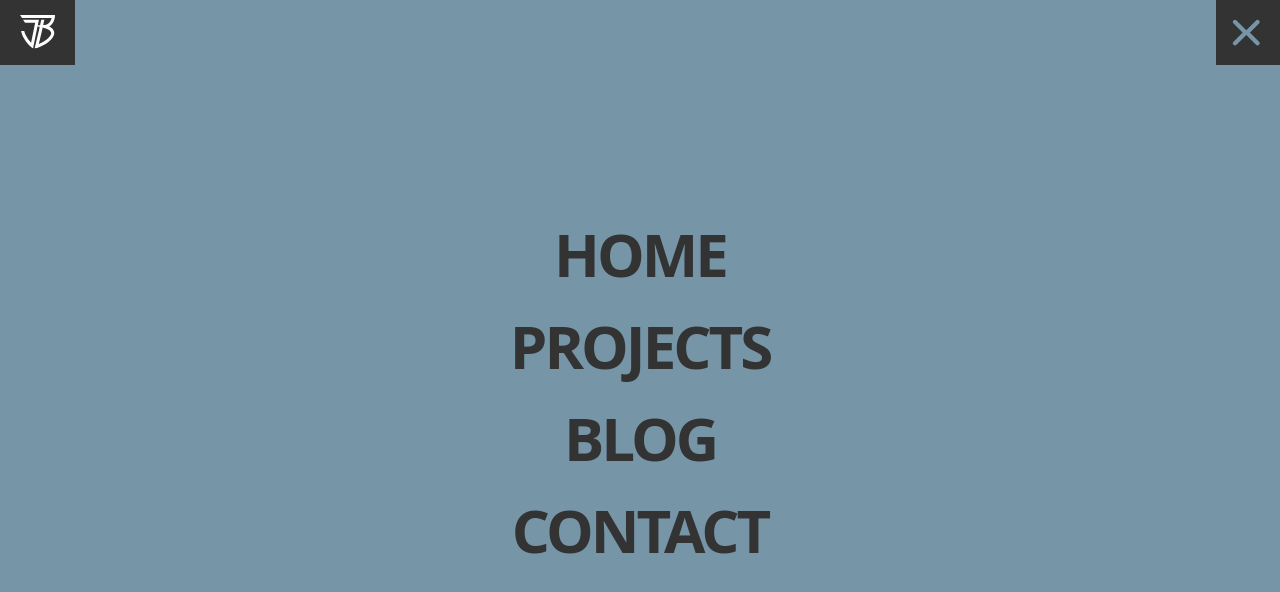
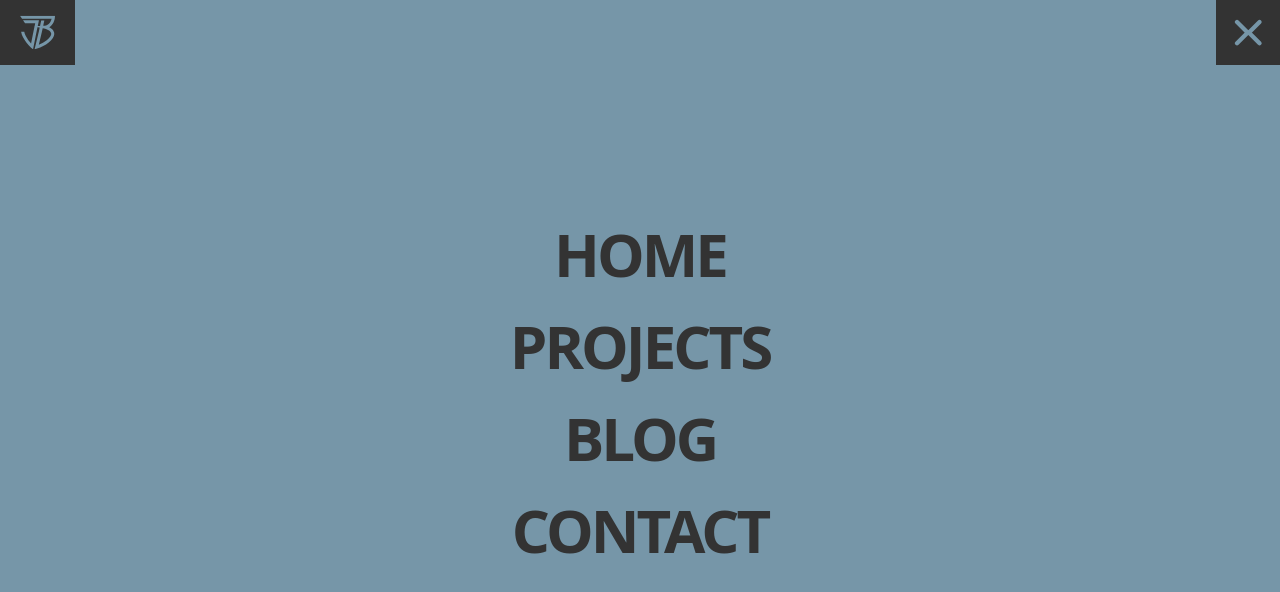
Before and after one commit to jablancTheDesigner/Jablanc-v3, a Next.js app: page / in a window 1280 px wide. Both pictures are taken after a click on the button 1248 px from the left and 32 px from the top of the page. Shown: the top 592 px of the page. Built offline with nearby package versions, Linux system fonts and the light colour scheme.

Commit message:
component restructuring and project page updates

```diff
--- a/components/Card.tsx
+++ b/components/Card.tsx
@@ -8,8 +8,7 @@ interface Card {
     layout: string
 }
 
-const Card:FC<Card> = ({content, layout}): ReactElement => {
-
+function Card({content, layout}: Card): ReactElement {
     let isGrid = layout == 'grid';
 
     return (
--- a/components/Hero.tsx
+++ b/components/Hero.tsx
@@ -1,13 +1,10 @@
-import Button from "./Button";
 import {FC, ReactElement} from 'react';
 import Link from 'next/link';
 import { motion } from "framer-motion";
 
-const Hero:FC<any> = (props): ReactElement => {
-    const styles = {
-      'hero': 'hero min-h-screen flex flex-col items-center justify-center bg-dark',
-      'headline':'relative z-1 relative text-center flex max-w-lg lg:max-w-2xl md:max-w-xl flex-col z-10',
-    }
+const helloText = `Hi I'm Jahmal`;
+const heroText = "Frontend Engineer & Designer";
+const heroButtonText = "The Work";
 
 const bgWords: string[] = [
   'FrontEnd',
@@ -15,33 +12,37 @@ const Hero:FC<any> = (props): ReactElement => {
   'Designer'
 ]
 
+const HeroTopText = (prop) : ReactElement => {
   return (
-      <div className={styles.hero}>
-          <div
-            className={styles.headline}>
     <motion.h1
-              className="text-dark z-2 relative tracking-tighter md:text-6xl lg:text-7xl text-4xl font-semibold p-4 md:p-8  font-league-spartan"
+        className="text-dark z-2 relative p-4 md:p-8 font-league-spartan text-left md:text-center"
         initial={{scale: 0, opacity: 0}}
         whileInView={{scale: [0, 1.2, 0.9,  1], opacity: [0,1]}}
         transition={{type: "spring", stiffness: 400, damping: 17 }}>
-              Hi I&apos;m Jahmal, a Frontend Developer & Designer based in Alpharetta, GA.
+        <span className='block text-2xl md:text-3xl mb-4'>{helloText}</span>
+        <span className='md:text-6xl lg:text-7xl text-7xl tracking-tighter font-bold leading-[0.85]'>{heroText}</span>
     </motion.h1>
+  )
+}
+
+const HeroBottomText = (props) : ReactElement => {
+  return (
       <motion.div
-              className="flex items-center gap-8 justify-center md:flex-row flex-col relative"
+          className="flex md:items-center items-start gap-8 justify-center md:flex-row flex-col relative"
           initial={{top: 50, opacity: 0}}
           whileInView={{top: [-30, 10, 0], opacity: 1}}
           transition={{type: "spring", stiffness: 400, damping: 17, delay: .75 }}>
           <Link href="/projects">
-                  <a className="app-button">
-                  The Work
-                  </a>
+              <a className="app-button">{heroButtonText}</a>
           </Link>
       </motion.div>
-          </div>
+  )
+}
 
+export const HeroBg = (props) : ReactElement => {
+  return (
       <div className="hero__background absolute left-0 top-0 leading-[0.7] text-center w-screen h-screen overflow-hidden flex flex-col  break-all justify-center">
-
-              {bgWords.map( (word,idx) => {
+          {bgWords.map( (word, idx) => {
             return (
               <div className="opacity-10" key={idx}>
                 <h1 className="text-primary font-bold tracking-tighter break-none lg:text-[15rem] md:text-[11rem] text-[7rem]  text-center  animate-pulse uppercase whitespace-nowrap" key={idx}>
@@ -50,8 +51,19 @@ const Hero:FC<any> = (props): ReactElement => {
               </div>
             )
           })}
+      </div>
+  )
+}
 
+const Hero = (props): ReactElement => {
+    return (
+      <div className="hero flex flex-col items-center justify-center bg-dark flex-1">
+          <div
+            className="relative z-1 flex max-w-lg lg:max-w-2xl md:max-w-xl flex-col z-10">
+              <HeroTopText />
+              <HeroBottomText />
           </div>
+          <HeroBg />
       </div>
     )
 }
--- a/components/Layout.tsx
+++ b/components/Layout.tsx
@@ -7,7 +7,7 @@ const Layout:FC<any> = ({children}): ReactElement => {
     return (
         <>
             <Nav />
-            <main>{children}</main>
+            <main className='min-h-screen flex'>{children}</main>
             <SocialLinks />
         </>
     )
--- a/components/Loader.tsx
+++ b/components/Loader.tsx
@@ -1,6 +1,6 @@
-import { FC } from "react";
+import { ReactElement } from "react";
 
-const Loader:FC<any> = (props) => {
+function Loader(props): ReactElement {
     return <div className="loader loader-4"></div>
 }
 
--- a/components/Logo.tsx
+++ b/components/Logo.tsx
@@ -1,19 +1,18 @@
-function Logo({height=48, width=50, color="#7696A8"}){
+function Logo({height=48, width=50}){
     return (
         <div className="logo mx-auto">
-            <svg className="w-[35px] h-auto"
-                width={width}
-                height={width-2}
+            <svg className="w-[35px] h-auto mx-auto"
+                width={48}
+                height={48}
                 viewBox="0 0 50 48"
-                fill={color}
                 xmlns="http://www.w3.org/2000/svg">
                 <g clipPath="url(#clip0_115_133)">
-                    <path d="M49.8511 2.291L50 0H0L2.94197 4.30672H45.1223C44.3326 7.70771 41.9637 13.7105 34.9788 14.2078L33.1739 14.3321L34.7442 6.85524H30.2906L28.6211 14.6251L25.8009 14.8205L21.2616 15.1357L20.305 15.1979L21.2075 15.3977L25.476 16.3656L28.1247 16.9649L27.0373 22.0442L25.8099 27.2167L20.8465 48L24.4112 47.0188C30.4604 45.18 36.0944 42.2152 41.0071 38.2854C45.7134 34.405 48.335 30.6976 48.8539 27.2167C49.0247 26.1386 48.9833 25.0383 48.7321 23.9756C47.8567 20.4236 44.7974 18.035 41.8419 16.5076C47.5228 13.1333 49.5939 6.30025 49.8511 2.291ZM44.468 24.9968C44.6305 25.7315 44.6041 26.4945 44.3913 27.2167C43.7912 29.4367 41.684 32.1006 38.196 34.9821C34.7804 37.7167 30.9712 39.9372 26.8929 41.571L30.3041 27.2167L31.3149 22.9766L32.3888 17.9284L34.6449 18.439C37.068 18.9851 43.552 21.2317 44.468 24.9968Z" fill={color} />
-                    <path d="M4.28664 6.62439L7.21959 10.9356H21.7038L20.8691 14.9004L20.8104 15.1668L19.9937 19.1627L18.7528 25.2099H18.7167L15.8379 39.6619C12.7979 36.5262 10.2505 32.9616 8.27997 29.086C7.26756 27.1173 6.51833 25.028 6.05092 22.8701H1.60187C2.09428 25.6881 3.01613 28.4168 4.33628 30.964C7.17278 36.5244 11.0664 41.4981 15.8064 45.6158L18.6491 47.9467L22.3536 29.2991L24.0096 21.3072L25.079 16.1347L25.4039 14.5896L27.0734 6.62439H4.28664Z" fill={color} />
+                    <path d="M49.8511 2.291L50 0H0L2.94197 4.30672H45.1223C44.3326 7.70771 41.9637 13.7105 34.9788 14.2078L33.1739 14.3321L34.7442 6.85524H30.2906L28.6211 14.6251L25.8009 14.8205L21.2616 15.1357L20.305 15.1979L21.2075 15.3977L25.476 16.3656L28.1247 16.9649L27.0373 22.0442L25.8099 27.2167L20.8465 48L24.4112 47.0188C30.4604 45.18 36.0944 42.2152 41.0071 38.2854C45.7134 34.405 48.335 30.6976 48.8539 27.2167C49.0247 26.1386 48.9833 25.0383 48.7321 23.9756C47.8567 20.4236 44.7974 18.035 41.8419 16.5076C47.5228 13.1333 49.5939 6.30025 49.8511 2.291ZM44.468 24.9968C44.6305 25.7315 44.6041 26.4945 44.3913 27.2167C43.7912 29.4367 41.684 32.1006 38.196 34.9821C34.7804 37.7167 30.9712 39.9372 26.8929 41.571L30.3041 27.2167L31.3149 22.9766L32.3888 17.9284L34.6449 18.439C37.068 18.9851 43.552 21.2317 44.468 24.9968Z" />
+                    <path d="M4.28664 6.62439L7.21959 10.9356H21.7038L20.8691 14.9004L20.8104 15.1668L19.9937 19.1627L18.7528 25.2099H18.7167L15.8379 39.6619C12.7979 36.5262 10.2505 32.9616 8.27997 29.086C7.26756 27.1173 6.51833 25.028 6.05092 22.8701H1.60187C2.09428 25.6881 3.01613 28.4168 4.33628 30.964C7.17278 36.5244 11.0664 41.4981 15.8064 45.6158L18.6491 47.9467L22.3536 29.2991L24.0096 21.3072L25.079 16.1347L25.4039 14.5896L27.0734 6.62439H4.28664Z" />
                 </g>
                 <defs>
                     <clipPath id="clip0_115_133">
-                        <rect width="50" height="48" fill={color} />
+                        <rect width="50" height="48"/>
                     </clipPath>
                 </defs>
             </svg>
--- a/components/Nav.tsx
+++ b/components/Nav.tsx
@@ -2,50 +2,51 @@ import { useState, useRef } from "react";
 import Logo from "./Logo";
 import Link from 'next/link';
 
+const links = [
+    {url:'/', name:'Home'},
+    {url:'/projects', name:'Projects'},
+    {url:'/blog', name:'Blog'},
+    {url:'/contact', name:'Contact'},
+];
+
 function Nav(){
-    let [open, setOpen] = useState(false);
-    const styles = {
-        'link': 'hover:text-accent tracking-tight md:text-5xl lg:text-7xl text-4xl font-bold'
-    }
-
-    const renderNavTriger = (color: string = '#7696A8') => {
-        if(open){
-            return (
-                <svg width="29" height="28" viewBox="0 0 29 28" fill="none" xmlns="http://www.w3.org/2000/svg">
-                    <rect x="12.0001" y="13.5456" width="19.1563" height="4.27119" rx="2.13559" transform="rotate(-45 12.0001 13.5456)" fill={color} />
-                    <rect x="15.0203" y="10.6833" width="19.1563" height="4.27119" rx="2.13559" transform="rotate(45 15.0203 10.6833)" fill={color} />
-                    <rect x="16.5657" y="13.7034" width="19.1563" height="4.27119" rx="2.13559" transform="rotate(135 16.5657 13.7034)" fill={color} />
-                    <rect x="13.5455" y="16.5657" width="19.1563" height="4.27119" rx="2.13559" transform="rotate(-135 13.5455 16.5657)" fill={color} />
-                </svg>
-            )
-        }
-        return (
-            <svg width="46" height="22" viewBox="0 0 46 22" fill="none" xmlns="http://www.w3.org/2000/svg">
-                <rect width="46" height="6" rx="3" fill={color}/>
-                <rect x="19.0944" y="16" width="26.9057" height="6" rx="3" fill={color} />
-            </svg>
-        )
-    }
-
-    const links = [
-        {url:'/', name:'Home'},
-        {url:'/projects', name:'Projects'},
-        {url:'/blog', name:'Blog'},
-        {url:'/contact', name:'Contact'},
-    ];
+    const [open, setOpen] = useState(false);
 
     return (
         <header>
             <nav className="flex w-full fixed left-1/2 right-0 h-[var(--nav-height)] text-dark p-0 z-[99] -translate-x-1/2">
                     <Link href="/">
-                            <a className="relative px-4 py-0 flex items-center justify-center w-[75px] bg-dark border-b border-r border-dark">
-                                <Logo color="white"></Logo>
+                            <a className="relative px-4 py-0 flex items-center justify-center w-[75px] bg-dark border-b border-r border-dark fill-white hover:fill-primary">
+                            <svg className="w-[35px] h-auto mx-auto"
+                                width={48}
+                                height={48}
+                                viewBox="0 0 50 48"
+                                xmlns="http://www.w3.org/2000/svg">
+                                <g clipPath="url(#clip0_115_133)">
+                                    <path d="M49.8511 2.291L50 0H0L2.94197 4.30672H45.1223C44.3326 7.70771 41.9637 13.7105 34.9788 14.2078L33.1739 14.3321L34.7442 6.85524H30.2906L28.6211 14.6251L25.8009 14.8205L21.2616 15.1357L20.305 15.1979L21.2075 15.3977L25.476 16.3656L28.1247 16.9649L27.0373 22.0442L25.8099 27.2167L20.8465 48L24.4112 47.0188C30.4604 45.18 36.0944 42.2152 41.0071 38.2854C45.7134 34.405 48.335 30.6976 48.8539 27.2167C49.0247 26.1386 48.9833 25.0383 48.7321 23.9756C47.8567 20.4236 44.7974 18.035 41.8419 16.5076C47.5228 13.1333 49.5939 6.30025 49.8511 2.291ZM44.468 24.9968C44.6305 25.7315 44.6041 26.4945 44.3913 27.2167C43.7912 29.4367 41.684 32.1006 38.196 34.9821C34.7804 37.7167 30.9712 39.9372 26.8929 41.571L30.3041 27.2167L31.3149 22.9766L32.3888 17.9284L34.6449 18.439C37.068 18.9851 43.552 21.2317 44.468 24.9968Z" />
+                                    <path d="M4.28664 6.62439L7.21959 10.9356H21.7038L20.8691 14.9004L20.8104 15.1668L19.9937 19.1627L18.7528 25.2099H18.7167L15.8379 39.6619C12.7979 36.5262 10.2505 32.9616 8.27997 29.086C7.26756 27.1173 6.51833 25.028 6.05092 22.8701H1.60187C2.09428 25.6881 3.01613 28.4168 4.33628 30.964C7.17278 36.5244 11.0664 41.4981 15.8064 45.6158L18.6491 47.9467L22.3536 29.2991L24.0096 21.3072L25.079 16.1347L25.4039 14.5896L27.0734 6.62439H4.28664Z" />
+                                </g>
+                                <defs>
+                                    <clipPath id="clip0_115_133">
+                                        <rect width="50" height="48"/>
+                                    </clipPath>
+                                </defs>
+                            </svg>
                             </a>
                     </Link>
                 <div className="relative flex ml-auto">
-                    <button className="app-button w-16 m-auto relative z-[9] appearance-none cursor-pointer opacity-100 !px-4 py-0 flex h-full items-center hover:opacity-80"
+                    <button className="app-button w-16 m-auto relative z-[9] appearance-none cursor-pointer opacity-100 !px-4 py-0 flex h-full items-center justify-center text-center hover:opacity-80 fill-primary"
                             onClick={()=> setOpen(!open)}>
-                            {renderNavTriger('var(--clr-primary)')}
+                                {!open && <svg width="46" height="22" viewBox="0 0 46 22" xmlns="http://www.w3.org/2000/svg">
+                                    <rect width="46" height="6" rx="3" />
+                                    <rect x="19.0944" y="16" width="26.9057" height="6" rx="3" />
+                                </svg>}
+                                {open && <svg width="29" height="28" viewBox="0 0 29 28" xmlns="http://www.w3.org/2000/svg">
+                                    <rect x="12.0001" y="13.5456" width="19.1563" height="4.27119" rx="2.13559" transform="rotate(-45 12.0001 13.5456)" />
+                                    <rect x="15.0203" y="10.6833" width="19.1563" height="4.27119" rx="2.13559" transform="rotate(45 15.0203 10.6833)"/>
+                                    <rect x="16.5657" y="13.7034" width="19.1563" height="4.27119" rx="2.13559" transform="rotate(135 16.5657 13.7034)" />
+                                    <rect x="13.5455" y="16.5657" width="19.1563" height="4.27119" rx="2.13559" transform="rotate(-135 13.5455 16.5657)" />
+                                </svg>}
                     </button>
                 </div>
             </nav>
@@ -55,7 +56,7 @@ function Nav(){
                     <div className="-mt-[var(--nav-height)] flex flex-col max-w-2xl mx-auto">
                         {links.map( (link, index) => {
                             return <Link href={link.url} key={index}>
-                                <a className="app-button app-button--primary md:text-5xl lg:text-6xl text-4xl !text-dark hover:!text-white"
+                                <a className="app-button app-button--primary md:text-5xl lg:text-6xl text-4xl !text-dark hover:!text-white !font-bold"
                                    onClick={()=>setOpen(false)}>
                                     {link.name}
                                 </a>
```
Also changed, not shown: components/ProjectsList.tsx (+19 -12 lines), components/SocialLinks.tsx (+6 -5 lines). Lines whose indentation alone changed are shown as unchanged.
